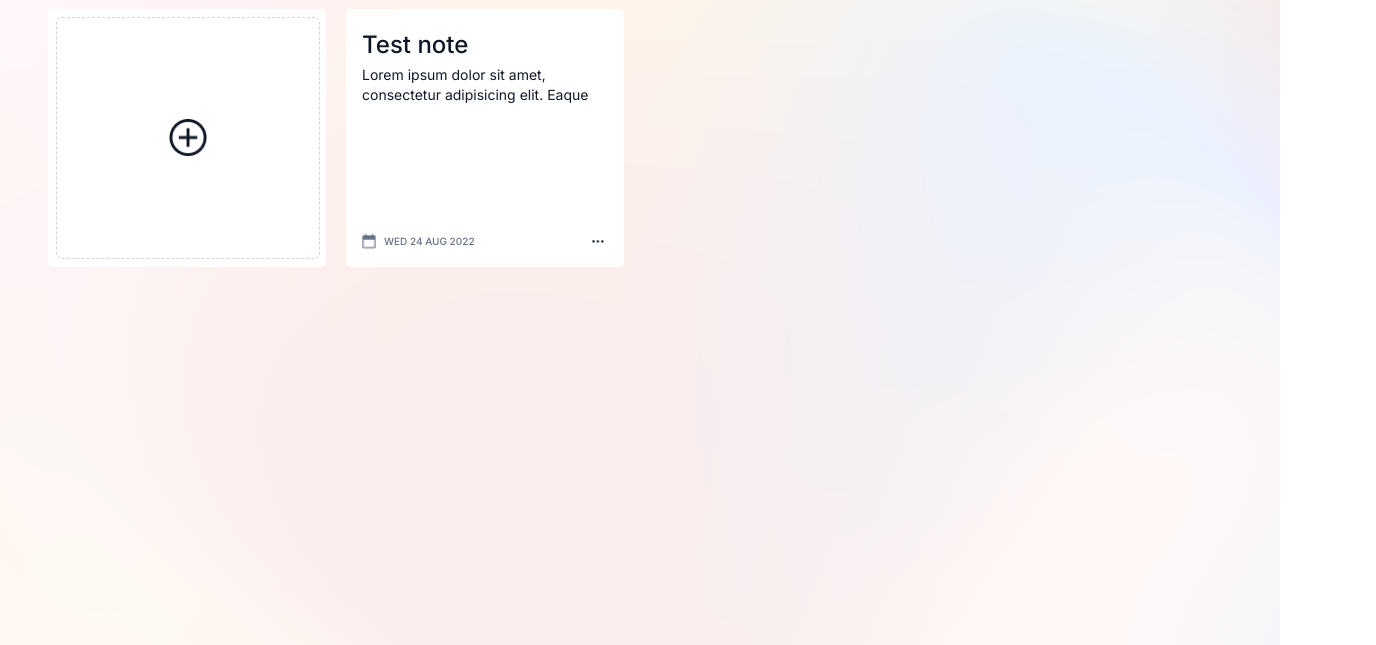
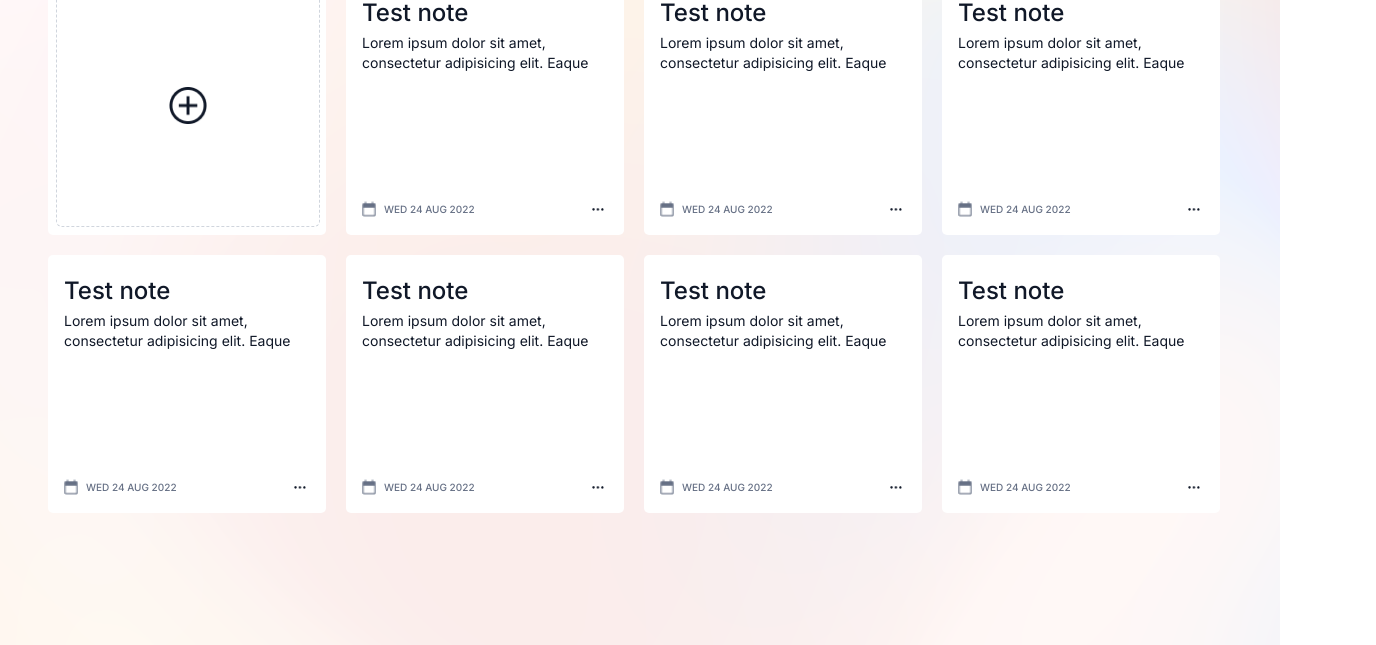
Before and after one commit to rafaelsantanna/6b-digital-notes, a plain HTML site: page index.html in a window 1280 px wide. Shown: the part 155-800 px from the top of the page, 1376 px wide, since content can reach past the window. Drawn offline with Linux system fonts and the light colour scheme.

Commit message:
styled notes componente

```diff
--- a/index.html
+++ b/index.html
@@ -41,7 +41,107 @@
         </div>
       </div>
 
+      <div class="note">
+        <div>
+          <h3 class="note__title">Test note</h3>
+          <p class="note__content">Lorem ipsum dolor sit amet, consectetur adipisicing elit. Eaque maiores voluptate et sequi saepe praesentium modi fugit ratione aspernatur, magnam exercitationem ipsa placeat, quod, tenetur iusto quis illum eos aperiam.</p>
+        </div>
 
+        <div class="note__footer">
+          <div class="note__date">
+            <span class="icon-calendar"></span>
+            <span class="note__day">WED 24 AUG 2022</span>
+          </div>
+          <a class="note__actions" href="">
+            <span class="icon-more-vert" alt="more vert icon">
+          </a>
+        </div>
+      </div>
+
+      <div class="note">
+        <div>
+          <h3 class="note__title">Test note</h3>
+          <p class="note__content">Lorem ipsum dolor sit amet, consectetur adipisicing elit. Eaque maiores voluptate et sequi saepe praesentium modi fugit ratione aspernatur, magnam exercitationem ipsa placeat, quod, tenetur iusto quis illum eos aperiam.</p>
+        </div>
+
+        <div class="note__footer">
+          <div class="note__date">
+            <span class="icon-calendar"></span>
+            <span class="note__day">WED 24 AUG 2022</span>
+          </div>
+          <a class="note__actions" href="">
+            <span class="icon-more-vert" alt="more vert icon">
+          </a>
+        </div>
+      </div>
+
+      <div class="note">
+        <div>
+          <h3 class="note__title">Test note</h3>
+          <p class="note__content">Lorem ipsum dolor sit amet, consectetur adipisicing elit. Eaque maiores voluptate et sequi saepe praesentium modi fugit ratione aspernatur, magnam exercitationem ipsa placeat, quod, tenetur iusto quis illum eos aperiam.</p>
+        </div>
+
+        <div class="note__footer">
+          <div class="note__date">
+            <span class="icon-calendar"></span>
+            <span class="note__day">WED 24 AUG 2022</span>
+          </div>
+          <a class="note__actions" href="">
+            <span class="icon-more-vert" alt="more vert icon">
+          </a>
+        </div>
+      </div>
+
+      <div class="note">
+        <div>
+          <h3 class="note__title">Test note</h3>
+          <p class="note__content">Lorem ipsum dolor sit amet, consectetur adipisicing elit. Eaque maiores voluptate et sequi saepe praesentium modi fugit ratione aspernatur, magnam exercitationem ipsa placeat, quod, tenetur iusto quis illum eos aperiam.</p>
+        </div>
+
+        <div class="note__footer">
+          <div class="note__date">
+            <span class="icon-calendar"></span>
+            <span class="note__day">WED 24 AUG 2022</span>
+          </div>
+          <a class="note__actions" href="">
+            <span class="icon-more-vert" alt="more vert icon">
+          </a>
+        </div>
+      </div>
+
+      <div class="note">
+        <div>
+          <h3 class="note__title">Test note</h3>
+          <p class="note__content">Lorem ipsum dolor sit amet, consectetur adipisicing elit. Eaque maiores voluptate et sequi saepe praesentium modi fugit ratione aspernatur, magnam exercitationem ipsa placeat, quod, tenetur iusto quis illum eos aperiam.</p>
+        </div>
+
+        <div class="note__footer">
+          <div class="note__date">
+            <span class="icon-calendar"></span>
+            <span class="note__day">WED 24 AUG 2022</span>
+          </div>
+          <a class="note__actions" href="">
+            <span class="icon-more-vert" alt="more vert icon">
+          </a>
+        </div>
+      </div>
+
+      <div class="note">
+        <div>
+          <h3 class="note__title">Test note</h3>
+          <p class="note__content">Lorem ipsum dolor sit amet, consectetur adipisicing elit. Eaque maiores voluptate et sequi saepe praesentium modi fugit ratione aspernatur, magnam exercitationem ipsa placeat, quod, tenetur iusto quis illum eos aperiam.</p>
+        </div>
+
+        <div class="note__footer">
+          <div class="note__date">
+            <span class="icon-calendar"></span>
+            <span class="note__day">WED 24 AUG 2022</span>
+          </div>
+          <a class="note__actions" href="">
+            <span class="icon-more-vert" alt="more vert icon">
+          </a>
+        </div>
+      </div>
 
     </div>
   </div>
--- a/styles/index.css
+++ b/styles/index.css
@@ -9,6 +9,9 @@ body {
 .container {
   /* display: flex; */
   padding: 48px;
+  width: 100%;
+  max-width: 1280px;
+  margin: 0 auto;
 }
 
 .title {
@@ -20,6 +23,7 @@ body {
   letter-spacing: -0.02em;
   color: #101828;
   margin-bottom: 24px;
+  margin-top: 0;
 }
 
 .notes {
```
